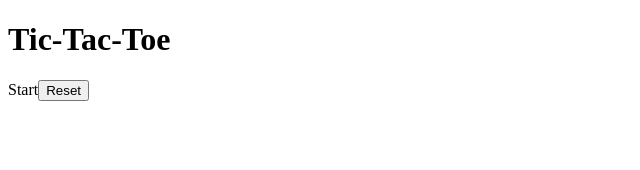
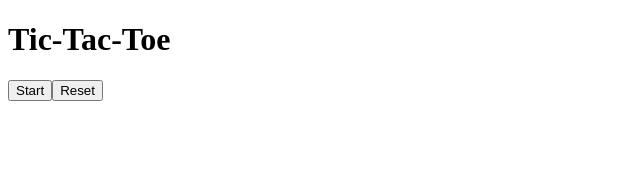
Before and after one commit to taine-rasmussen/Tic-Tac-Toe, a React app: page / in a window 1280 px wide. Shown: the top 170 px of the page, without its empty margins (0-640 px from the left). Built offline with nearby package versions, Linux system fonts and the light colour scheme; the HTML template or start-up script is replaced by a standard one.

Commit message:
updated btn styling

```diff
--- a/client/styles/index.scss
+++ b/client/styles/index.scss
@@ -26,17 +26,25 @@ h1{
 }
 
 .game-clock{
-  font-size: 4.5rem;
+  font-size: 2.5rem;
   margin-left: 40.6rem;
   color: #C9CCD5;
   -webkit-text-stroke-width: 1px;
   -webkit-text-stroke-color: #070F1C;
+  border: 2px solid black;
 }
 @media only screen and (max-width: 950px) {
   .game-clock {
   margin-left: 28rem;
   font-size: 1.5rem;
   }
+}
+
+.reset-btn{
+  color: #C9CCD5;
+  -webkit-text-stroke-width: 0.5px;
+  -webkit-text-stroke-color: #070F1C;
+  border: 1px solid black;
 }
 // ---- Header & Start ----
 // ---- GameBoard ----
--- a/components/GameBoard.jsx
+++ b/components/GameBoard.jsx
@@ -5,7 +5,7 @@ const GameBoard = () => {
     // Cell state used to keep track moves
     const [move, setMove] = useState(null)
 
-    const [clock, setClock] = useState('Start')
+    const [clock, setClock] = useState(0)
 
     // Tracks player moves
     const [tracker, setTracker] = useState([[''],[''],[''],
@@ -25,6 +25,29 @@ const GameBoard = () => {
     // Possible player moves
     const X = 'X'
     const Y = 'Y'
+
+        let min = 0;
+        let sec = 0;
+        // Handles game clock counting up
+        const gameClock = function() {
+            setInterval(function() {
+                setClock(clock + 1)
+            }, 1000);
+        }
+
+        console.log(clock)
+
+        // Handles reset btn
+        const Reset = () => {
+            // Reset time back to Start string
+            document.getElementById("timer").innerHTML = 'Start'
+            min = 0
+            sec = 0;
+            // Resets move counter
+            setMove(null)
+            // Resets cells to null state
+            setInput1(null)
+        }
 
         // Cell onClick func that handles player selecting a cell
         const cell1 = () => {
@@ -98,46 +121,6 @@ const GameBoard = () => {
             }
         }
 
-
-    let min = 0;
-    let sec = 0;
-    // Handles game clock counting up
-    const gameClock = function() {
-
-
-
-        setInterval(function() {
-          document.getElementById("timer").innerHTML = min + " : " + sec;
-          sec++;
-            if (sec == 0) {
-                min ++;
-                sec = 60;
-                if (min == 0) {
-                min = 5;
-                }
-            }
-        }, 1000);
-      }
-
-      // Handles reset btn
-      const Reset = () => {
-
-        // Reset time back to Start string
-        document.getElementById("timer").innerHTML = 'Start'
-        min = 0
-        sec = 0;
-
-        // Resets move counter
-        setMove(null)
-
-        // Resets cells to null state
-        setInput1(null)
-
-
-
-
-      }
-
     console.log('move:', move)
     console.log('Player moves:', tracker[0])
     // Things to figure out:
@@ -151,8 +134,8 @@ const GameBoard = () => {
             </div>
 
             <div>
-                <label className='game-clock' id='timer' onClick={gameClock}>Start</label>
-                <button onClick={Reset}>Reset</button>
+                <button className='game-clock' id='timer' onClick={gameClock}>Start</button>
+                <button onClick={Reset} className='reset-btn'>Reset</button>
             </div>
 
 
```
Lines whose indentation alone changed are shown as unchanged.
